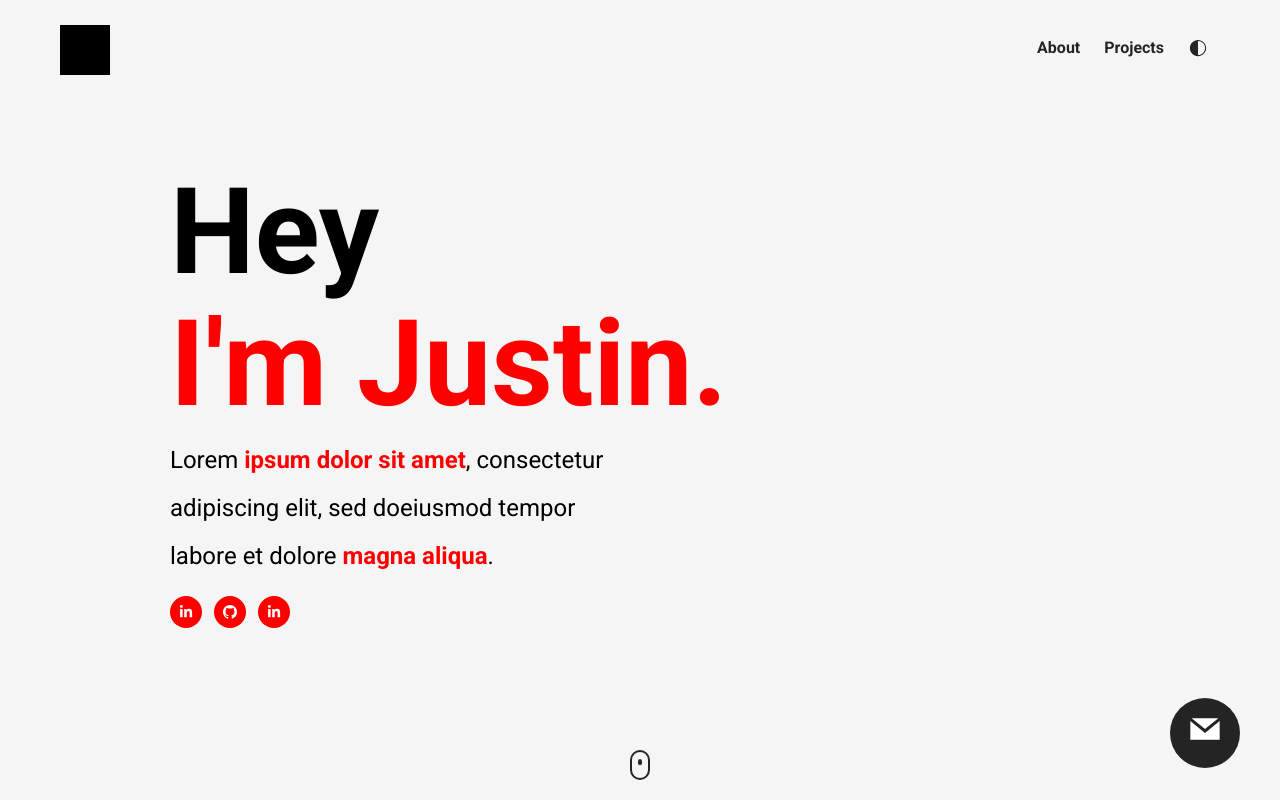
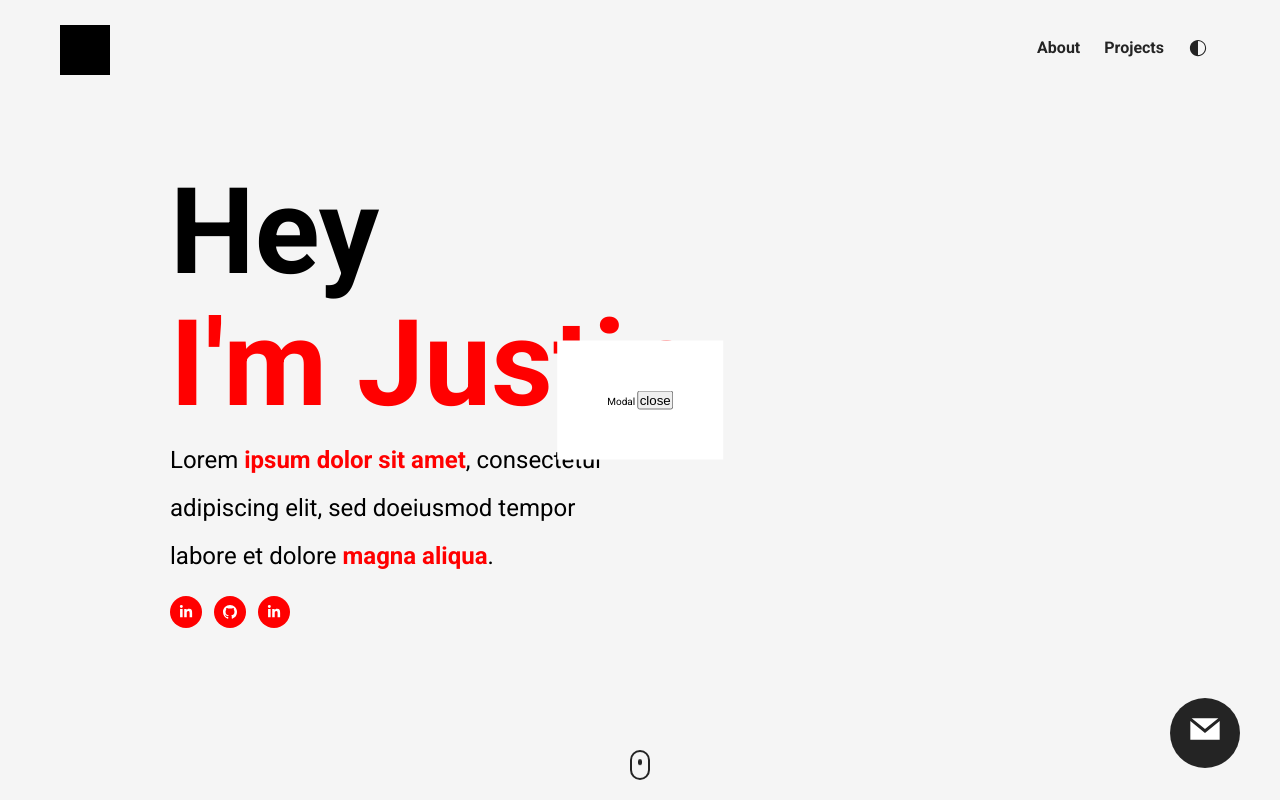
Before and after one commit to justincueva02/portfolio, a React (Create React App) app: page / in a window 1280 px wide. Shown: the top 800 px of the page. Built offline with nearby package versions, Linux system fonts and the light colour scheme.

Commit message:
displaying a simple modal

```diff
--- a/public/index.html
+++ b/public/index.html
@@ -29,6 +29,7 @@
   <body>
     <noscript>You need to enable JavaScript to run this app.</noscript>
     <div id="root"></div>
+    <div id="modal"></div>
     <!--
       This HTML file is a template.
       If you open it directly in the browser, you will see an empty page.
--- a/src/components/App.js
+++ b/src/components/App.js
@@ -1,11 +1,16 @@
+import { useState } from "react";
+
 import LandingPage from "./landingPage/LandingPage";
 import Projects from "./projects/Projects";
 import Footer from "./footer/Footer";
+import Modal from "./modal/Modal";
 
 const App = () => {
+  const [modalIsOpen, setModalIsOpen] = useState(true);
   return (
     <div>
-      <LandingPage />
+      {modalIsOpen && <Modal setModalIsOpen={setModalIsOpen} />}
+      <LandingPage setModalIsOpen={setModalIsOpen} />
       <Projects />
       <Footer />
     </div>
--- a/src/components/landingPage/LandingPage.js
+++ b/src/components/landingPage/LandingPage.js
@@ -4,10 +4,10 @@ import MailButton from "./MailButton";
 
 import "../../styles/landingPage/landingPage.css";
 
-const LandingPage = () => {
+const LandingPage = ({ setModalIsOpen }) => {
   return (
     <section id="landing-page">
-      <NavBar />
+      <NavBar setModalIsOpen={setModalIsOpen} />
       <Header />
       <MailButton />
     </section>
--- a/src/components/landingPage/NavBar.js
+++ b/src/components/landingPage/NavBar.js
@@ -1,7 +1,7 @@
 import "../../styles/landingPage/navigation.css";
 import { IoIosContrast } from "react-icons/io";
 
-const NavBar = () => {
+const NavBar = ({ setModalIsOpen }) => {
   return (
     <nav>
       <figure>
@@ -10,7 +10,7 @@ const NavBar = () => {
         <div id="personal-logo"></div>
       </figure>
       <ul className="nav__link--list">
-        <li className="nav__link">
+        <li className="nav__link" onClick={() => setModalIsOpen(true)}>
           <a
             href="#"
             className="
--- /dev/null
+++ b/src/components/modal/Modal.js
@@ -0,0 +1,18 @@
+import { Fragment } from "react";
+import ReactDOM from "react-dom";
+
+import "../../styles/modal/modal.css";
+
+const Modal = ({ setModalIsOpen }) => {
+  return ReactDOM.createPortal(
+    <Fragment>
+      <div className="overlay"></div>
+      <div className="modal">
+        Modal <button onClick={() => setModalIsOpen(false)}>close</button>
+      </div>
+    </Fragment>,
+    document.querySelector("#modal")
+  );
+};
+
+export default Modal;
--- /dev/null
+++ b/src/styles/modal/modal.css
@@ -0,0 +1,17 @@
+.modal {
+  position: fixed;
+  top: 50%;
+  left: 50%;
+  transform: translate(-50%, -50%);
+  background-color: #fff;
+  padding: 5rem;
+  z-index: 10;
+}
+
+.overlay {
+  position: fixed;
+  top: 0;
+  left: 0;
+  right: 0;
+  bottom: 0;
+}
```
